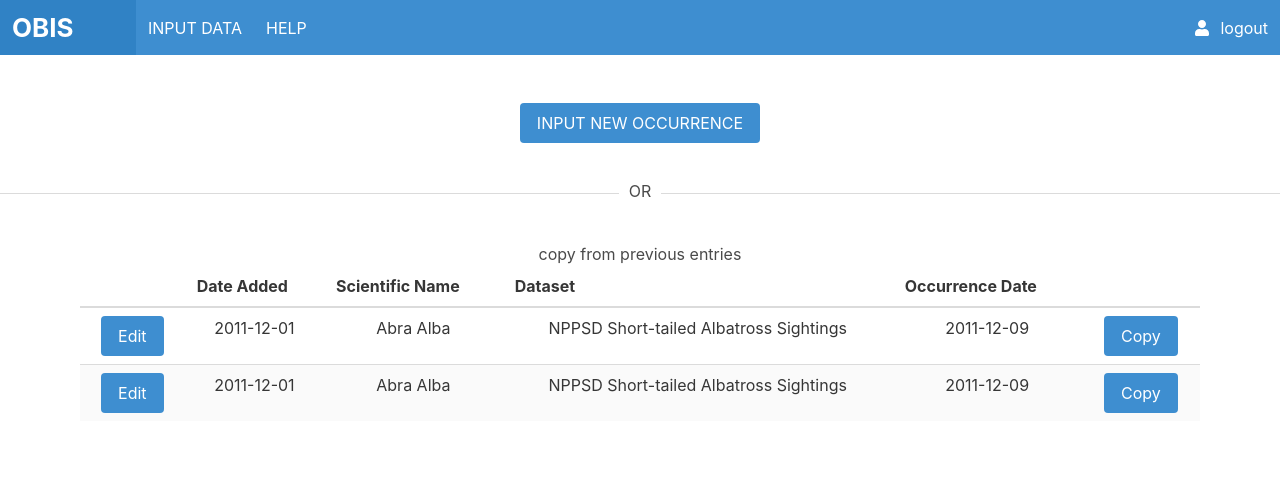
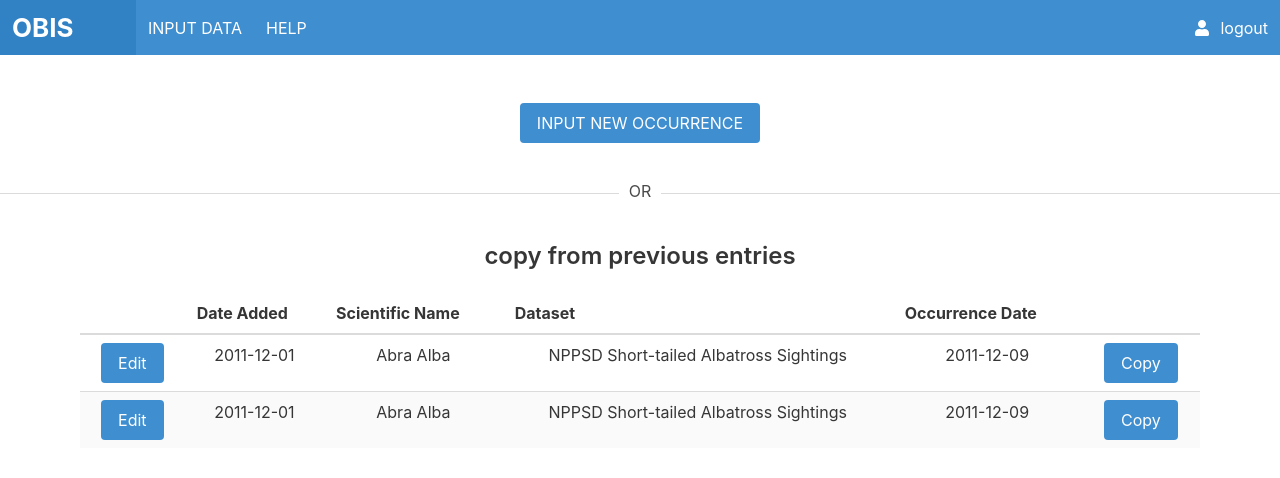
Before and after one commit to iobis/smalldata, a React (Create React App) app in the folder occurrences-app/: page / in a window 1280 px wide. Shown: the top 478 px of the page. Built offline with nearby package versions, Linux system fonts and the light colour scheme.

Commit message:
Fix header for copy from previous entries section

```diff
--- a/occurrences-app/src/pages/InputDataPage.js
+++ b/occurrences-app/src/pages/InputDataPage.js
@@ -17,7 +17,7 @@ export default function InputDataPage() {
       <Divider>{t('inputData.or')}</Divider>
       <section className="section">
         <div className="container is-fluid has-text-centered">
-          <h3>{t('inputData.copyPreviousHeader')}</h3>
+          <h4 className="title is-4">{t('inputData.copyPreviousHeader')}</h4>
           <table className="table is-striped is-hoverable is-fullwidth">
             <thead>
             <tr>
```
